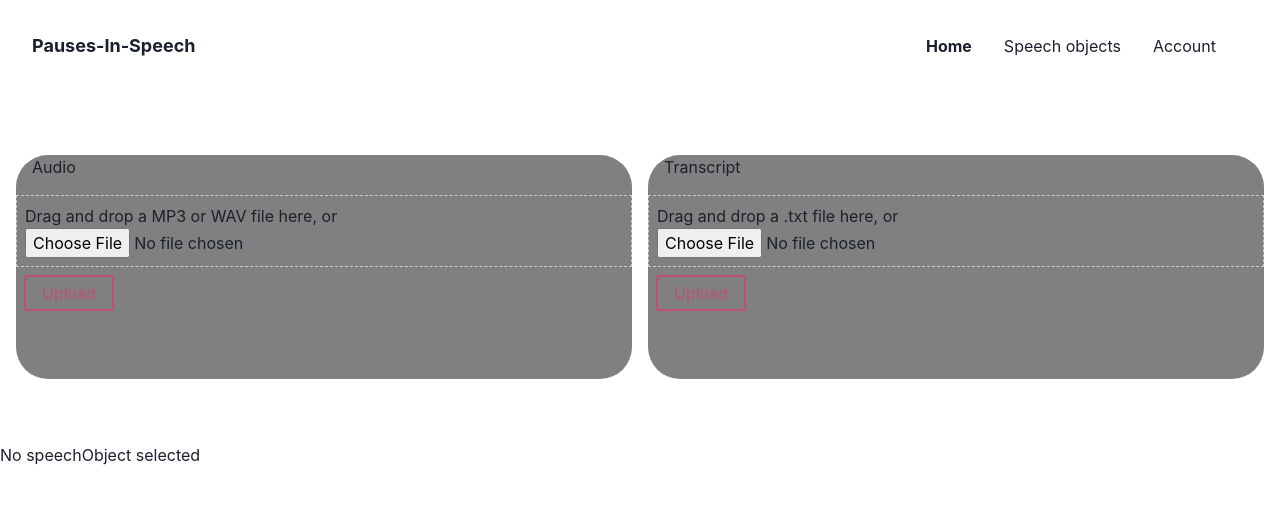
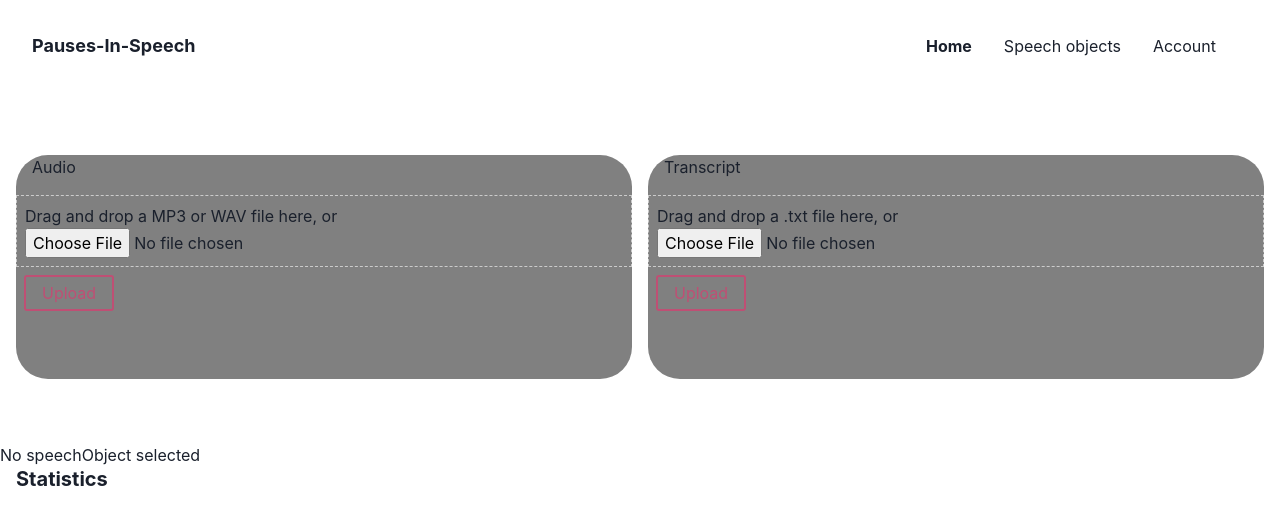
Before and after one commit to Pauses-In-Speech/pis_webapp, a React (Create React App) app: page / in a window 1280 px wide. Shown: the top 524 px of the page. Built offline with nearby package versions, Linux system fonts and the light colour scheme.

Commit message:
add statistics component

```diff
--- /dev/null
+++ b/src/components/Statistics.jsx
@@ -0,0 +1,12 @@
+import React from 'react'
+import { Heading } from '@chakra-ui/react'
+
+function Statistics() {
+  return (
+    <Heading ml={4} size="md">
+          Statistics
+        </Heading>
+  )
+}
+
+export default Statistics
--- a/src/pages/Home.jsx
+++ b/src/pages/Home.jsx
@@ -1,5 +1,6 @@
 import AudioUpload from "../components/AudioUpload";
 import Player from "../components/Player";
+import Statistics from "../components/Statistics";
 
 import React from "react";
 
@@ -17,6 +18,7 @@ function Home({speechObject, onSpeechObjectSelect}) {
     <div>
       <AudioUpload onSpeechObjectSelect={onSpeechObjectSelect}/>
       <Player speechObject={speechObject} />
+      <Statistics speechObjec={speechObject} />
     </div>
   )
 }
--- a/src/pages/Library.jsx
+++ b/src/pages/Library.jsx
@@ -1,6 +1,6 @@
 import React, { useState, useEffect } from 'react'
 import SpeechObject from '../components/SpeechObject'
-import { Heading, HStack } from '@chakra-ui/react'
+import { Heading, HStack, Box } from '@chakra-ui/react'
 
 function Library({ onSpeechObjectSelect }) {
   const [audioObjects, setAudioObjects] = useState([]);
@@ -12,7 +12,7 @@ function Library({ onSpeechObjectSelect }) {
       .catch(error => console.error(error));
   }, []);
   return (
-    <div>
+    <Box m={4}>
       <Heading size="md">Library</Heading>
       <HStack spacing={8} w="100%">
         {audioObjects.map(audioObject => (
@@ -23,7 +23,7 @@ function Library({ onSpeechObjectSelect }) {
           />
         ))}
       </HStack>
-    </div>
+    </Box>
   )
 }
 
```
